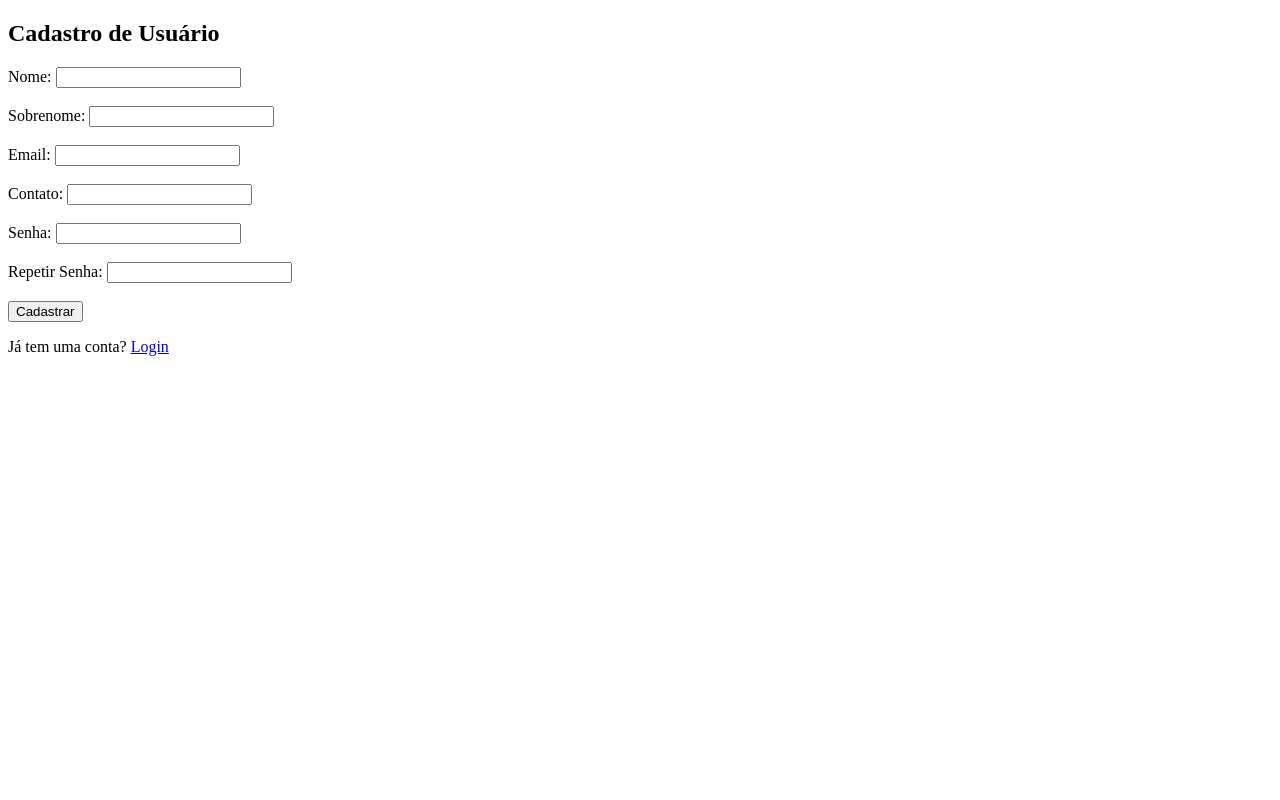
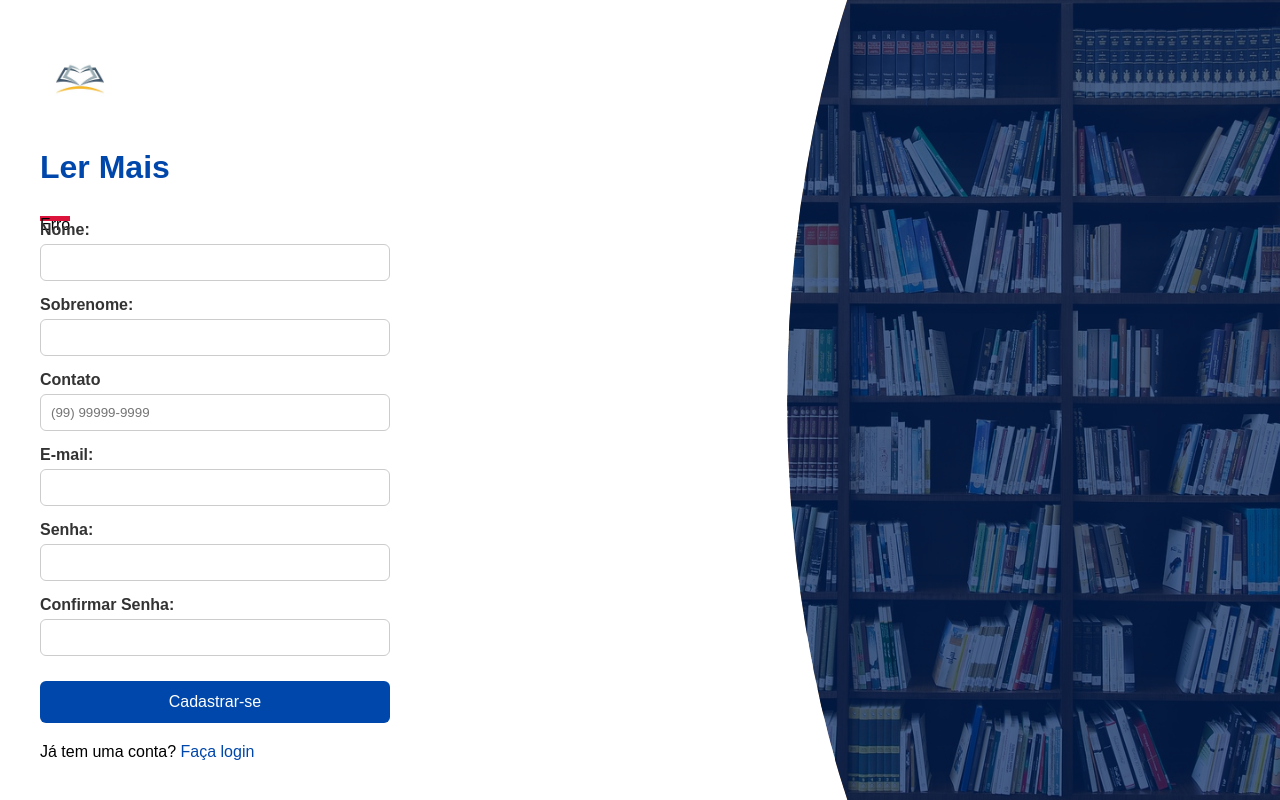
Before and after one commit to apkauapires/Projeto-Ler-Mais, a PHP site: page /frontassets/forms/form_inserirUsuario.php in a window 1280 px wide. Run offline with PHP 8.4, Linux system fonts and the light colour scheme.

Commit message:
Front quase completo tela cadastro usuário

```diff
--- /dev/null
+++ b/frontassets/css/style-cadastroUsuario.css
@@ -0,0 +1,118 @@
+* {
+  box-sizing: border-box;
+  margin: 0;
+  padding: 0;
+}
+
+body, html {
+  height: 100%;
+  font-family: Arial, sans-serif;
+}
+
+.container {
+  display: flex;
+  height: 100vh;
+}
+
+.form-container {
+  width: 50%;
+  padding: 40px;
+  display: flex;
+  flex-direction: column;
+  justify-content: center;
+  align-items: flex-start;
+  background-color: #fff;
+}
+
+.logo {
+  width: 80px;
+  margin-bottom: 30px;
+}
+
+h1 {
+  color: #0047ab;
+  margin-bottom: 30px;
+}
+
+form {
+  width: 100%;
+  max-width: 350px;
+}
+
+label {
+  display: block;
+  margin-bottom: 5px;
+  font-weight: bold;
+  color: #333;
+}
+
+input {
+  width: 100%;
+  padding: 10px;
+  margin-bottom: 15px;
+  border: 1px solid #ccc;
+  border-radius: 6px;
+}
+
+button {
+  width: 100%;
+  padding: 12px;
+  background-color: #0047ab;
+  color: white;
+  border: none;
+  border-radius: 6px;
+  font-size: 16px;
+  cursor: pointer;
+  margin-top: 10px;
+}
+
+button:hover {
+  background-color: #003b94;
+}
+
+.login-link {
+  margin-top: 20px;
+}
+
+.login-link a {
+  color: #0047ab;
+  text-decoration: none;
+}
+
+.error-message{
+    background-color: crimson;
+    width: 30px;
+    height: 5px;
+}
+
+.container {
+  display: flex;
+  height: 100vh;
+}
+
+.form-container {
+  width: 50%;
+  padding: 40px;
+  display: flex;
+  flex-direction: column;
+  justify-content: center;
+  align-items: flex-start;
+  background-color: #fff;
+}
+
+.image-container {
+  width: 50%;
+  height: 100vh;
+background-image: url("../frontassets/img/livros.jpg");
+  background-size: cover;
+  background-position: center;
+  position: relative;
+clip-path: ellipse(70% 100% at 93% 50%);
+}
+
+.overlay {
+  position: absolute;
+  inset: 0;
+  background-color: rgba(0, 33, 89, 0.7);
+clip-path: ellipse(70% 100% at 93% 50%);
+}
--- a/frontassets/forms/form_inserirUsuario.php
+++ b/frontassets/forms/form_inserirUsuario.php
@@ -1,63 +1,70 @@
-<?php
-session_start();
-?>
-
 <!DOCTYPE html>
 <html lang="pt-BR">
 <head>
-    <meta charset="UTF-8">
-    <title>Formulário de Cadastro</title>
-    <style>
-        .success {
-            color: green;
-            font-weight: bold;
-        }
-
-        .error {
-            color: red;
-            font-weight: bold;
-        }
-    </style>
+  <meta charset="UTF-8">
+  <meta name="viewport" content="width=device-width, initial-scale=1.0">
+  <title>Cadastro - Ler Mais</title>
+  <link rel="stylesheet" href="../css/style-cadastroUsuario.css">
 </head>
 <body>
+  <div class="container">
+    <div class="form-container">
+      <img src="../img/logo.jpg" alt="Logo Ler Mais" class="logo">
+      <h1>Ler Mais</h1>
 
-    <h2>Cadastro de Usuário</h2>
+      <p class ="error-message">Erro</p>
 
-    <?php
-        if (isset($_SESSION['message'])) {
-            $mensagem = $_SESSION['message'];
-            $mensagemLower = strtolower($mensagem);
-            $messageType = (strpos($mensagemLower, 'e-mail já cadastrado') !== false || strpos($mensagemLower, 'as senhas não conferem') !== false)
-                ? 'error'
-                : 'success';
-            echo "<p class='$messageType'>{$mensagem}</p>";
-            $_SESSION['message'] = null;
-        }
-    ?>
+      <form action="inserirUsuario_action.php" method="post">
+        <label for="nome">Nome:</label>
+        <input type="text" id="nome_usuario" name="nome_usuario" required>
 
-    <form action="inserirUsuario_action.php" method="POST">
-        <label for="nome">Nome:</label>
-        <input type="text" id="nome_usuario" name="nome_usuario" value="<?= $_SESSION['nome'] ?? '' ?>" required><br><br>
-        <label for="nome">Sobrenome:</label>
-        <input type="text" id="sobrenome_usuario" name="sobrenome_usuario" value="<?= $_SESSION['sobrenome'] ?? '' ?>" required><br><br>
+        <label for="sobrenome">Sobrenome:</label>
+        <input type="text" id="sobrenome_usuario" name="sobrenome_usuario" required>
 
-        <label for="email">Email:</label>
-        <input type="email" id="email_usuario" name="email_usuario" value="<?= $_SESSION['email'] ?? '' ?>" required><br><br>
+      <label for="telefone">Contato</label>
+<input type="tel" id="contato_usuario"maxlength="15" name="contato_usuario" placeholder="(99) 99999-9999" required>
+ <script>
+    const telefoneInput = document.getElementById('contato_usuario');
 
-        <label for="contato">Contato:</label>
-        <input type="text" id="contato_usuario" name="contato_usuario" value="<?= $_SESSION['contato'] ?? '' ?>" required><br><br>
+    telefoneInput.addEventListener('input', function(e) {
+      let value = e.target.value.replace(/\D/g, "");
+
+      if (value.length > 15) value = value.slice(0, 15);
+      if (value.length > 0) {
+        value = "(" + value;
+      }
+      if (value.length > 3) {
+        value = value.slice(0, 3) + ") " + value.slice(3);
+      }
+      if (value.length > 10) {
+        value = value.slice(0, 10) + "-" + value.slice(10);
+      }
+
+      e.target.value = value;
+    });
+  </script>
+
+
+
+
+        <label for="email">E-mail:</label>
+        <input type="email" id="email_usuario" name="email_usuario" required>
 
         <label for="senha">Senha:</label>
-        <input type="password" id="senha_usuario" name="senha_usuario" value="<?= $_SESSION['senha'] ?? '' ?>" required><br><br>
+        <input type="password" id="senha_usuario" name="senha_usuario" required>
 
-        <label for="repetir_senha">Repetir Senha:</label>
-        <input type="password" id="repetir_senha" name="repetir_senha" value="<?= $_SESSION['senhaRepeticao'] ?? '' ?>" required><br><br>
+        <label for="confirmar">Confirmar Senha:</label>
+        <input type="password" id="repetir_senha" name="repetir_senha" required>
 
-        <input type="submit" value="Cadastrar">
-    </form>
+        <button type="submit">Cadastrar-se</button>
+      </form>
 
+      <p class="login-link">Já tem uma conta? <a href="#">Faça login</a></p>
+    </div>
 
-        <p>Já tem uma conta? <a href="form_loginUsuario.php">Login</a></p>
-
+    <div class="image-container">
+      <div class="overlay"></div>
+    </div>
+  </div>
 </body>
 </html>
```
Also changed, not shown: frontassets/img/livros.jpg (added), frontassets/img/logo.jpg (added).
